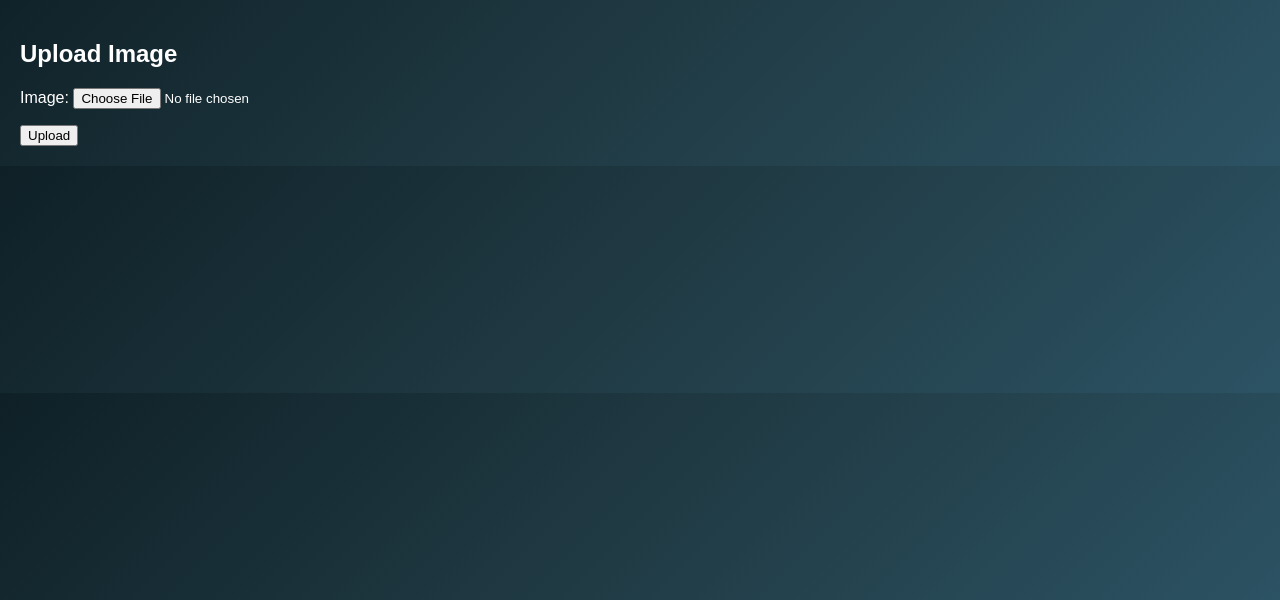
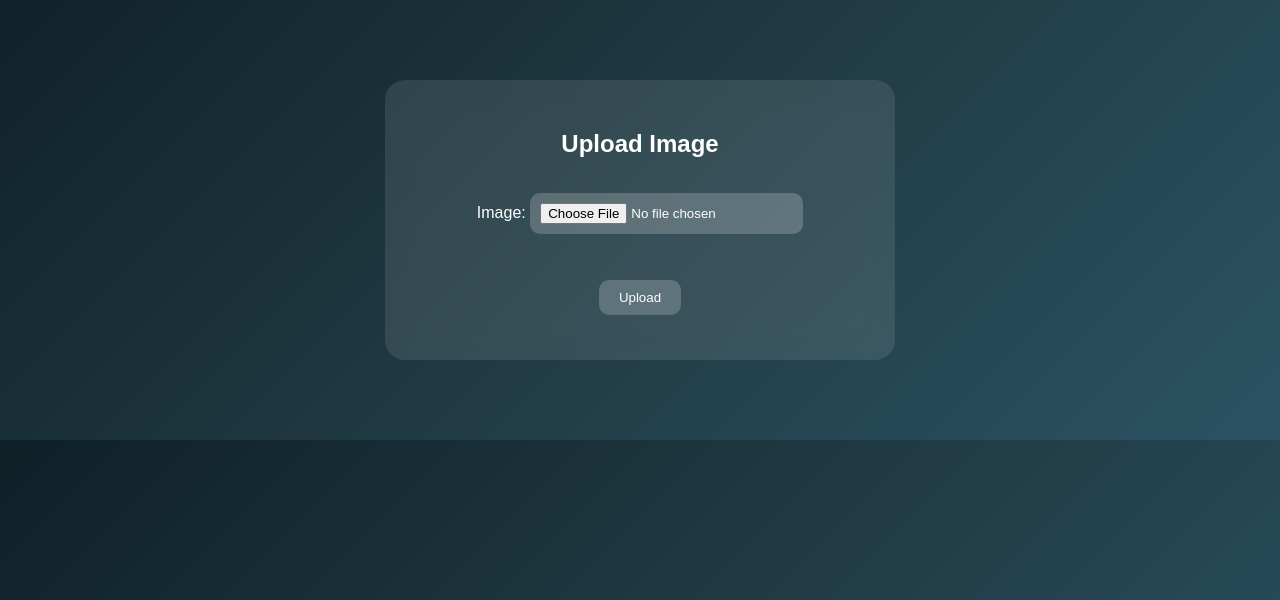
Before and after one commit to HimakarC/upload_image_project, a Django app: page /upload/ in a window 1280 px wide. Shown: the part 61-661 px from the top of the page. Run offline with Django 5.2, Linux system fonts and the light colour scheme; the visitor is signed in with stand-in values (Sample User, id 1).

Commit message:
Add upload_image_project with manage.py

```diff
--- a/uploads/templates/uploads/upload.html
+++ b/uploads/templates/uploads/upload.html
@@ -1,11 +1,86 @@
 {% extends 'uploads/base.html' %}
 
 {% block content %}
-<h2>Upload Image</h2>
 
-<form method="POST" enctype="multipart/form-data">
-    {% csrf_token %}
-    {{ form.as_p }}
-    <button>Upload</button>
-</form>
+<style>
+.upload-container {
+    max-width: 450px;
+    margin: 60px auto;
+    padding: 30px;
+    border-radius: 20px;
+    background: rgba(255,255,255,0.1);
+    backdrop-filter: blur(12px);
+    text-align: center;
+}
+
+.upload-container h2 {
+    margin-bottom: 20px;
+}
+
+.upload-container input[type="file"] {
+    margin: 15px 0;
+    padding: 10px;
+    border-radius: 10px;
+    background: rgba(255,255,255,0.2);
+    color: white;
+    cursor: pointer;
+}
+
+.upload-container button {
+    margin-top: 15px;
+    padding: 10px 20px;
+    border: none;
+    border-radius: 10px;
+    cursor: pointer;
+    background: rgba(255,255,255,0.2);
+    color: white;
+}
+
+.upload-container button:hover {
+    transform: scale(1.05);
+}
+
+.preview {
+    margin-top: 15px;
+}
+
+.preview img {
+    width: 100%;
+    border-radius: 10px;
+}
+</style>
+
+<div class="upload-container">
+    <h2>Upload Image</h2>
+
+    <form method="POST" enctype="multipart/form-data">
+        {% csrf_token %}
+        {{ form.as_p }}
+
+        <button type="submit">Upload</button>
+    </form>
+
+    <!-- Image Preview -->
+    <div class="preview" id="preview"></div>
+</div>
+
+<script>
+const fileInput = document.querySelector('input[type="file"]');
+const preview = document.getElementById('preview');
+
+fileInput.addEventListener('change', function() {
+    const file = this.files[0];
+
+    if (file) {
+        const reader = new FileReader();
+
+        reader.onload = function(e) {
+            preview.innerHTML = `<img src="${e.target.result}">`;
+        }
+
+        reader.readAsDataURL(file);
+    }
+});
+</script>
+
 {% endblock %}
```
Also changed, not shown: uploads/templates/uploads/login.html (+63 -7 lines), uploads/templates/uploads/register.html (+63 -6 lines), media/uploads/Lambda1.png (added), media/uploads/image.jpg (added), media/uploads/image_2.jpg (added), uploads/migrations/0001_initial.py (added).
